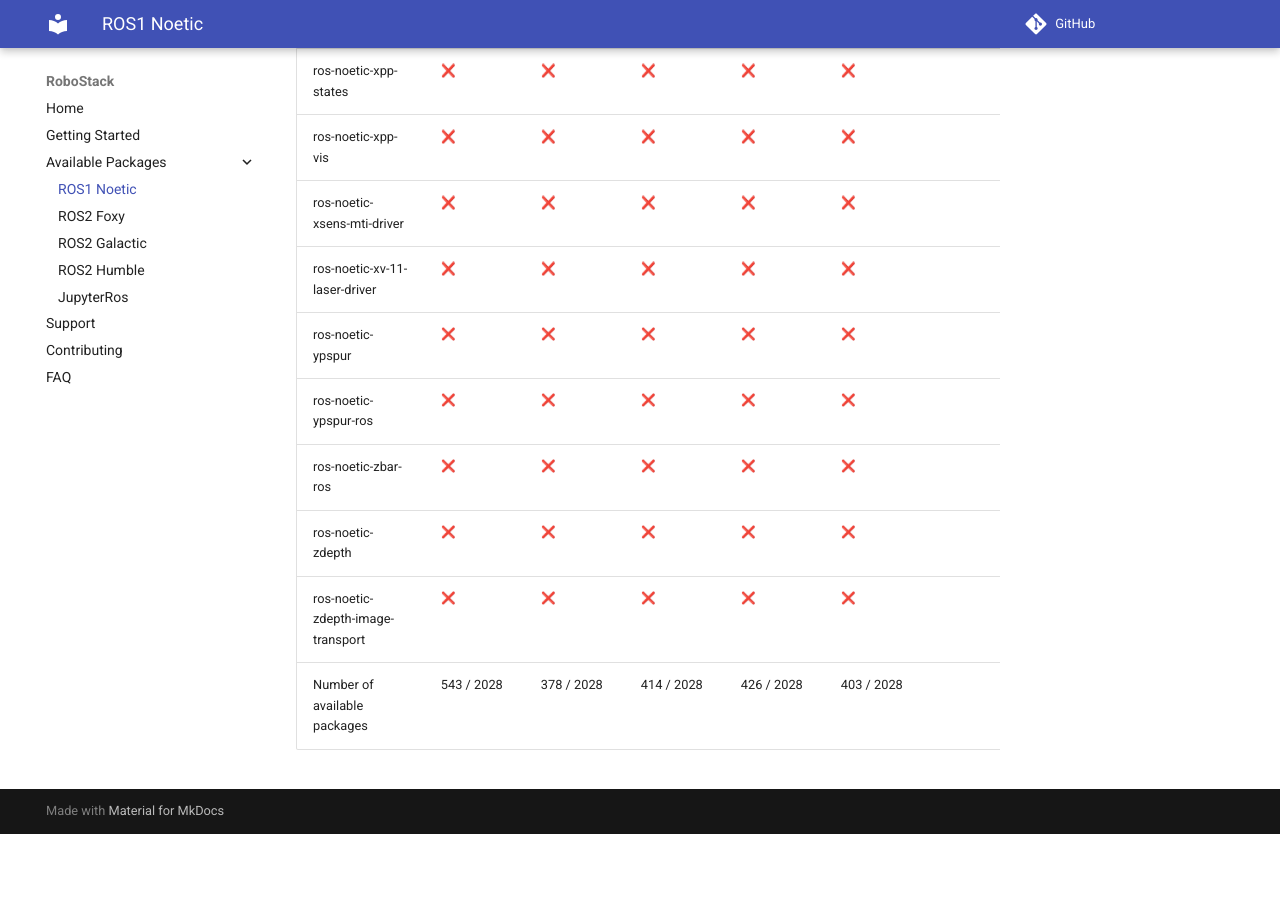
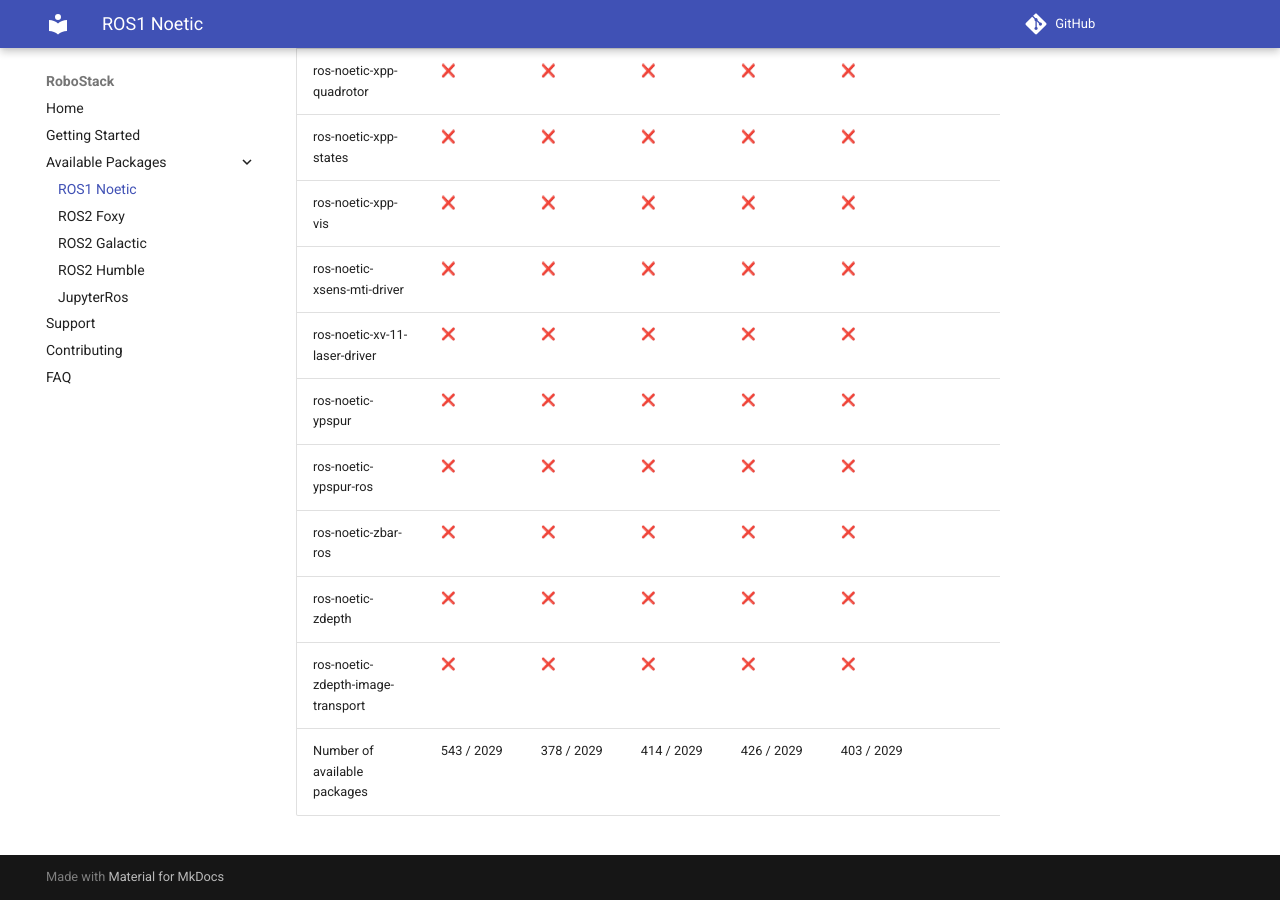
Before and after one commit to RoboStack/robostack.github.io, an MkDocs documentation site: the page built from docs/noetic.md, in a window 1280 px wide and 900 px high, scrolled down 146158 px. Built offline with MkDocs 1.6.1 and Material for MkDocs 9.7.7, drawn with Linux system fonts in a browser that asks for light colours; emoji names are drawn with the system emoji font; comment, search, counter and statistics services are not loaded; before the commit the page ends 146992 px from its top, so only the background shows below that.

Commit message:
Update tables

```diff
--- a/docs/noetic.md
+++ b/docs/noetic.md
@@ -2028,4 +2029,4 @@
 | ros-noetic-zbar-ros | :x: { data-sort='0' } | :x: { data-sort='0' } | :x: { data-sort='0' } | :x: { data-sort='0' } | :x: { data-sort='0' } |   |
 | ros-noetic-zdepth | :x: { data-sort='0' } | :x: { data-sort='0' } | :x: { data-sort='0' } | :x: { data-sort='0' } | :x: { data-sort='0' } |   |
 | ros-noetic-zdepth-image-transport | :x: { data-sort='0' } | :x: { data-sort='0' } | :x: { data-sort='0' } | :x: { data-sort='0' } | :x: { data-sort='0' } |   |
-| Number of available packages |  543 / 2028 | 378 / 2028 | 414 / 2028 | 426 / 2028 | 403 / 2028 |
+| Number of available packages |  543 / 2029 | 378 / 2029 | 414 / 2029 | 426 / 2029 | 403 / 2029 |
```
Also changed, not shown: other parts of docs/noetic.md (+1 -0 lines).
